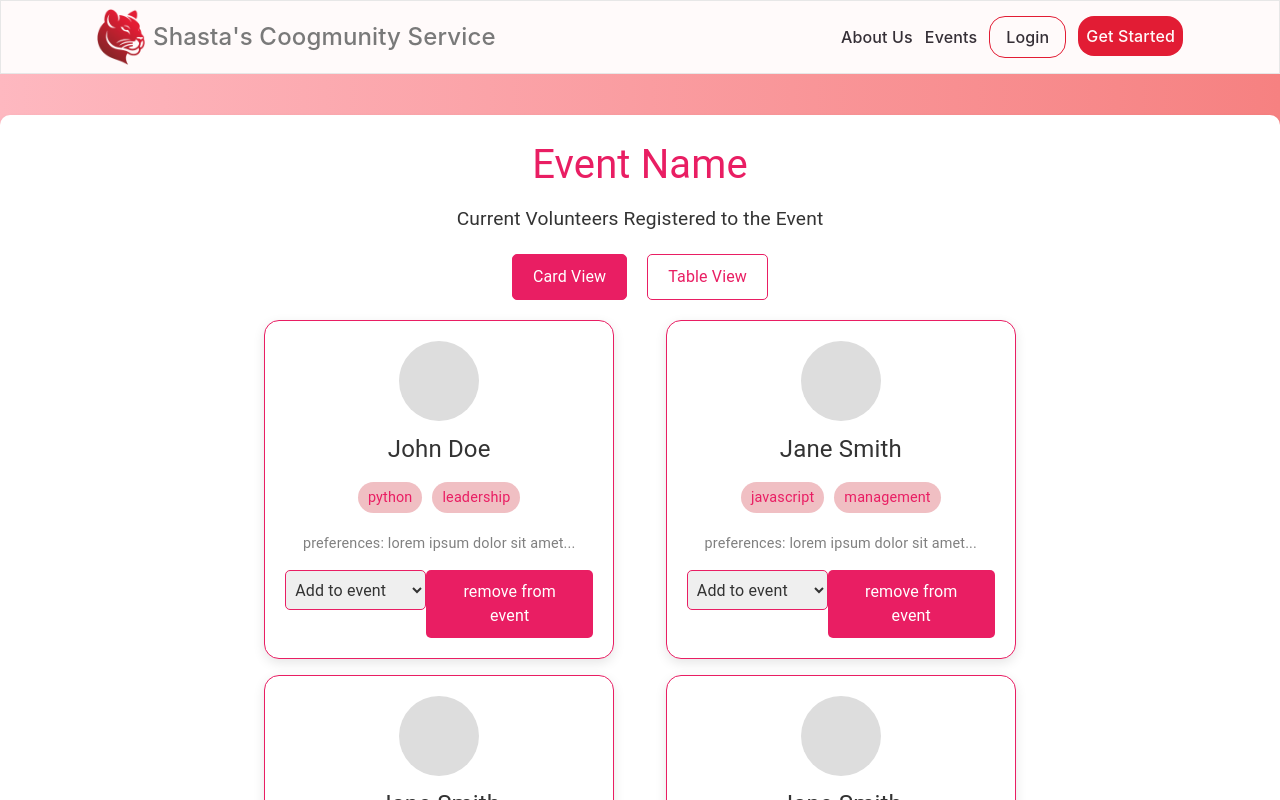
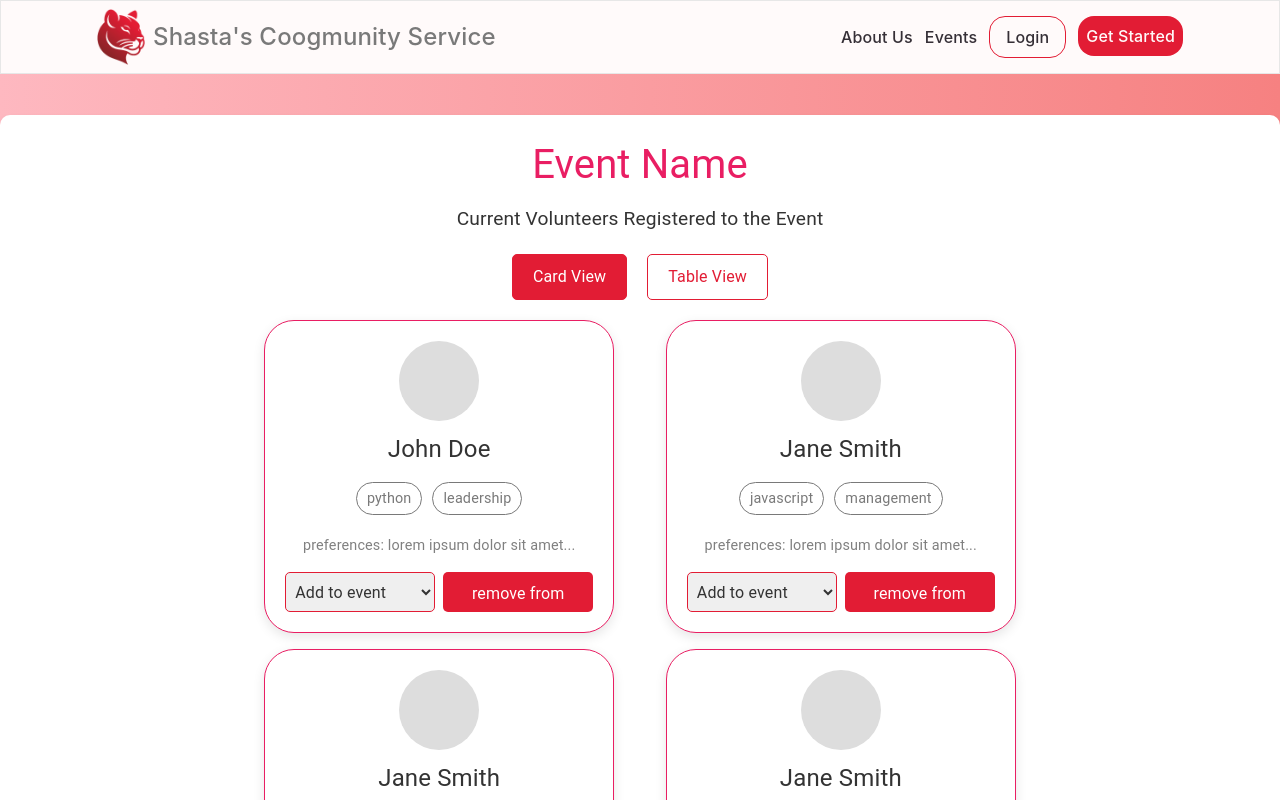
Before and after one commit to angieluvss/volunteer-fullstack, a React (Create React App) app in the folder frontend/: page /volcards in a window 1280 px wide. Shown: the top 800 px of the page. Built offline with nearby package versions, Linux system fonts and the light colour scheme.

Commit message:
volunteer cards edits

```diff
--- a/frontend/src/pages/volcards.css
+++ b/frontend/src/pages/volcards.css
@@ -48,9 +48,9 @@ p {
 }
 
 .view-switch button {
-    border: 1px solid #E91E63;
+    border: 1px solid #E21C34;
     background-color: white;
-    color: #E91E63;
+    color: #E21C34;
     padding: 10px 20px;
     cursor: pointer;
     margin: 0 10px;
@@ -59,7 +59,7 @@ p {
 }
 
 .view-switch .card-active {
-    background-color: #E91E63;
+    background-color: #E21C34;
     color: white;
     align-items: center;
     justify-content: center;
@@ -82,7 +82,7 @@ p {
 .card {
     background-color: white;
     border: 1px solid #E91E63;
-    border-radius: 15px;
+    border-radius: 30px;
     padding: 20px;
     text-align: center;
     box-shadow: 0px 4px 12px rgba(0, 0, 0, 0.1);
@@ -107,8 +107,9 @@ p {
 
 .tags span {
     display: inline-block;
-    background-color: #f0bfc3;
-    color: #E91E63;
+    background-color: #ffffff;
+    border: 1px solid #797979;
+    color: #797979;
     padding: 5px 10px;
     margin: 5px;
     border-radius: 20px;
@@ -131,15 +132,17 @@ p {
 .event-selector {
     width: 150px;
     height: 40px;
-    border: 1px solid #E91E63;
+    border: 1px solid #E21C34;
     padding: 5px;
     border-radius: 5px;
     box-sizing: border-box;
   }
 
 .remove-btn {
-    background-color: #E91E63;
+    background-color: #E21C34;
     color: white;
+    width: 150px;
+    height: 40px;
     border: none;
     padding: 10px 20px;
     border-radius: 5px;
```
